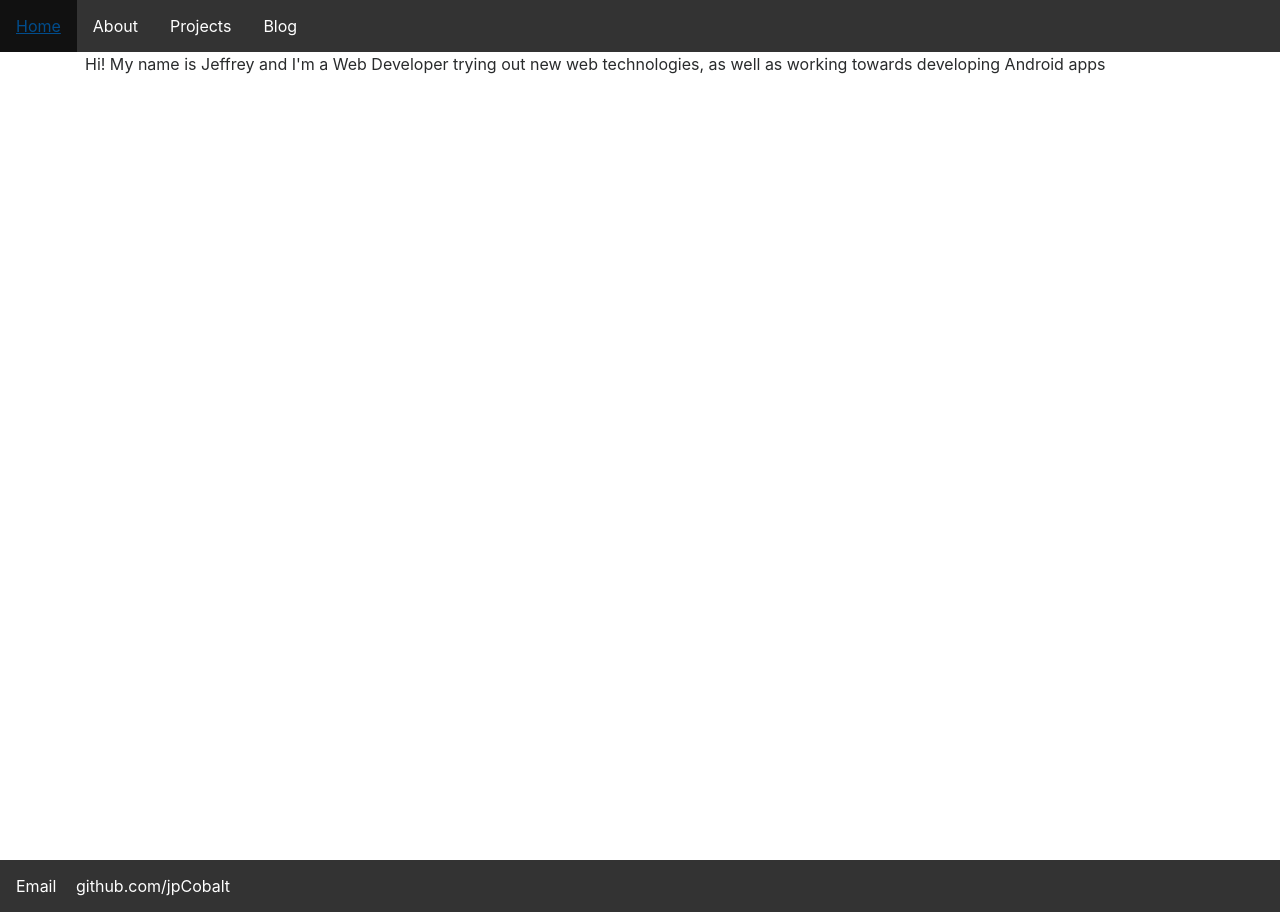
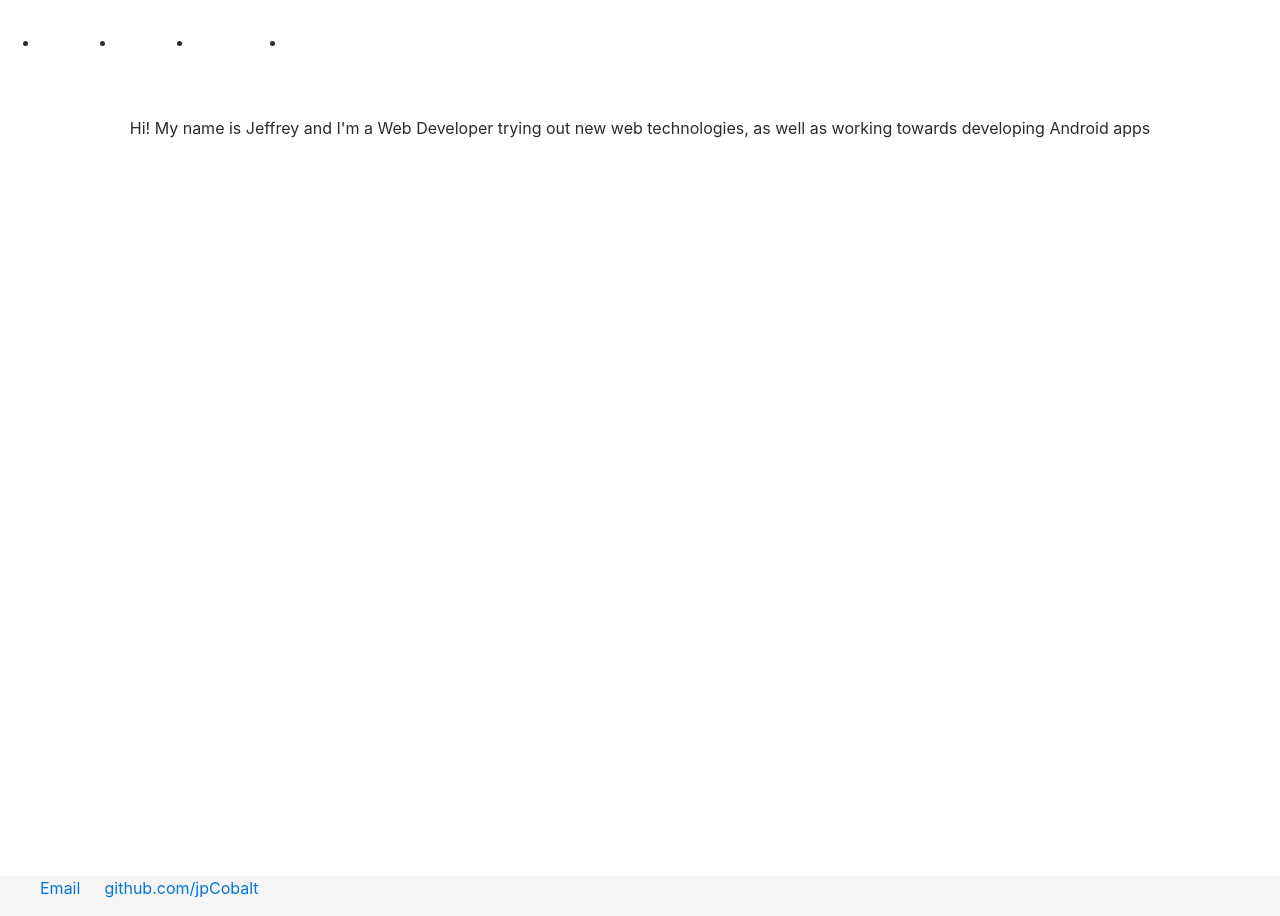
Before and after one commit to jpCobalt/jpCobalt.github.io, a Jekyll site: the page built from index.html, in a window 1280 px wide. Built offline with Jekyll 4.4.1, drawn with Linux system fonts in a browser that asks for light colours.

Commit message:
Update some styles that were conflicting with footer

```diff
--- a/_layouts/default.html
+++ b/_layouts/default.html
@@ -31,7 +31,7 @@
                 </ul>
               </div>
             </nav> -->
-            <ul>
+            <ul id='nav'>
                 <li><a href="/">Home</a></li>
                 <li><a href="/about">About</a></li>
                 <li><a href="/projects">Projects</a></li>
--- a/css/main.css
+++ b/css/main.css
@@ -1,4 +1,8 @@
 /* Main Styles */
+.main-page {
+  padding-top:100px;
+  text-align:center;
+}
 
 #footer ul{
   list-style-type:none;
@@ -10,7 +14,7 @@
     width:60px
 }
 
-ul {
+#nav ul {
     list-style-type: none;
     margin: 0;
     padding: 0;
@@ -18,11 +22,11 @@
     background-color: #333;
 }
 
-li {
+#nav li {
     float: left;
 }
 
-li a {
+#nav li a {
     display: block;
     color: white;
     text-align: center;
@@ -33,6 +37,8 @@
 /* Change the link color to #111 (black) on hover */
 li a:hover {
     background-color: #111;
+    color:white;
+    text-decoration:none;
 }
 
 /* Sticky footer styles
--- a/index.html
+++ b/index.html
@@ -3,6 +3,6 @@
 title: Jeffrey Cardozo
 ---
 
-<div class="blurb">
+<div class="main-page">
 	<p>Hi! My name is Jeffrey and I'm a Web Developer trying out new web technologies, as well as working towards developing Android apps</p>
 </div>
```
